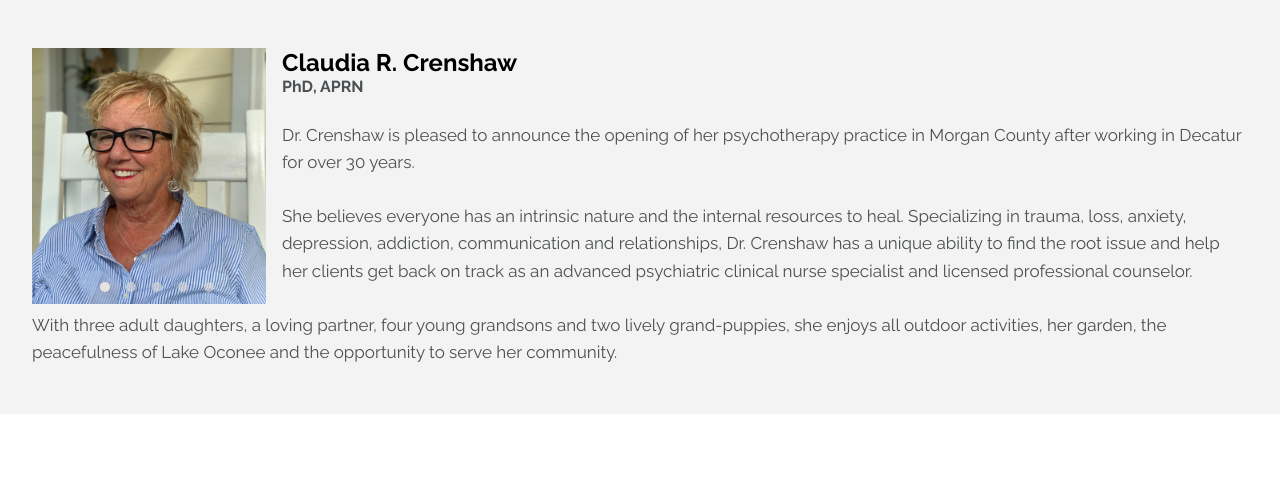
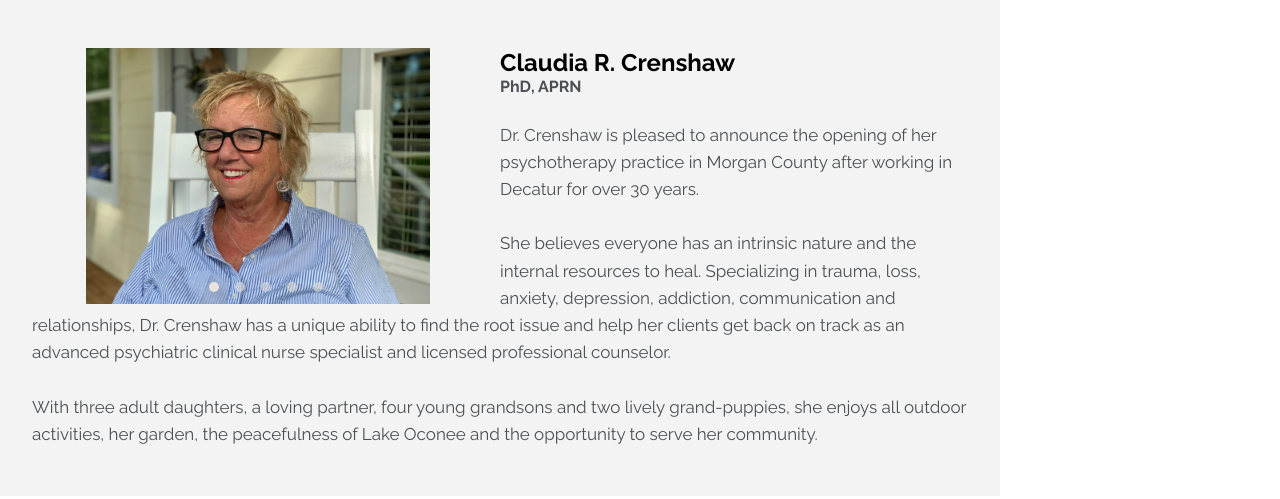
Before and after one commit to dree4life07/slideshow-practice, a plain HTML site: page index.html in a window 1280 px wide. Drawn offline with Linux system fonts and the light colour scheme.

Commit message:
Update style.css

```diff
--- a/resources/style.css
+++ b/resources/style.css
@@ -160,25 +160,32 @@ html {
         .about-slider-container {
             display: block;
             width: 100%;
+            max-width: 1000px;
             height: auto;
             float: left;
             padding: 3em 2em;
             background-color: #f3f3f3;
         }
         .about-carousel {
-            width: 250px;
-            height: 16em;
+            width: 50%;
+            height: auto;
+            min-height: 16em;
             float: left;
             padding-right: 1em;
         }
         .about-carousel-cell {
             display: flex;
             justify-content: center;
-            min-width: 250px;
+            width: auto;
+            /*min-width: 250px;*/
+            /*min-height: 16em;
+            height: auto;*/
             height: 16em;
         }
         .about-img {
             width: auto;
+            /*min-height: 16em;
+            height: auto;*/
             height: 16em;
         }
     /**********   END ABOUT   **********/
```
